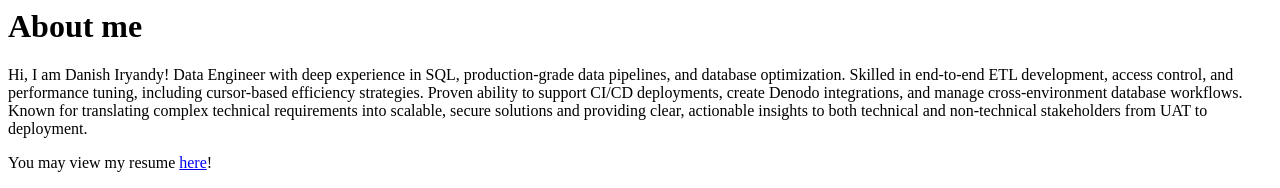
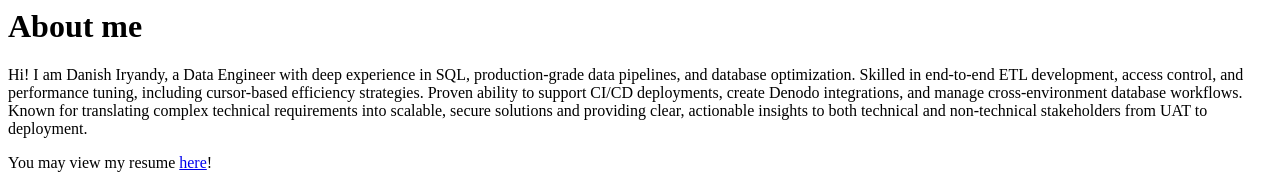
Before and after one commit to iryandydanish/collection, a plain HTML site: page index.html in a window 1280 px wide. Shown: the top 188 px of the page. Drawn offline with Linux system fonts and the light colour scheme.

Commit message:
Update index.html

```diff
--- a/index.html
+++ b/index.html
@@ -2,7 +2,7 @@
   <body>
     <main>
         <h1>About me</h1>
-        <p>Hi, I am Danish Iryandy! Data Engineer with deep experience in SQL, production-grade data pipelines, and database optimization. Skilled in end-to-end ETL development, access control, and performance tuning, including cursor-based efficiency strategies. Proven ability to support CI/CD deployments, create Denodo integrations, and manage cross-environment database workflows. Known for translating complex technical requirements into scalable, secure solutions and providing clear, actionable insights to both technical and non-technical stakeholders from UAT to deployment.</p>
+        <p>Hi! I am Danish Iryandy, a Data Engineer with deep experience in SQL, production-grade data pipelines, and database optimization. Skilled in end-to-end ETL development, access control, and performance tuning, including cursor-based efficiency strategies. Proven ability to support CI/CD deployments, create Denodo integrations, and manage cross-environment database workflows. Known for translating complex technical requirements into scalable, secure solutions and providing clear, actionable insights to both technical and non-technical stakeholders from UAT to deployment.</p>
         <section>
             You may view my resume <a href="https://docs.google.com/document/d/1QGlD5AQIXwwQS8w18CUGV8OstcNTDTJ-/edit?usp=sharing&ouid=106220881529885212209&rtpof=true&sd=true" target="_blank"> here</a>!
         </section>
```
